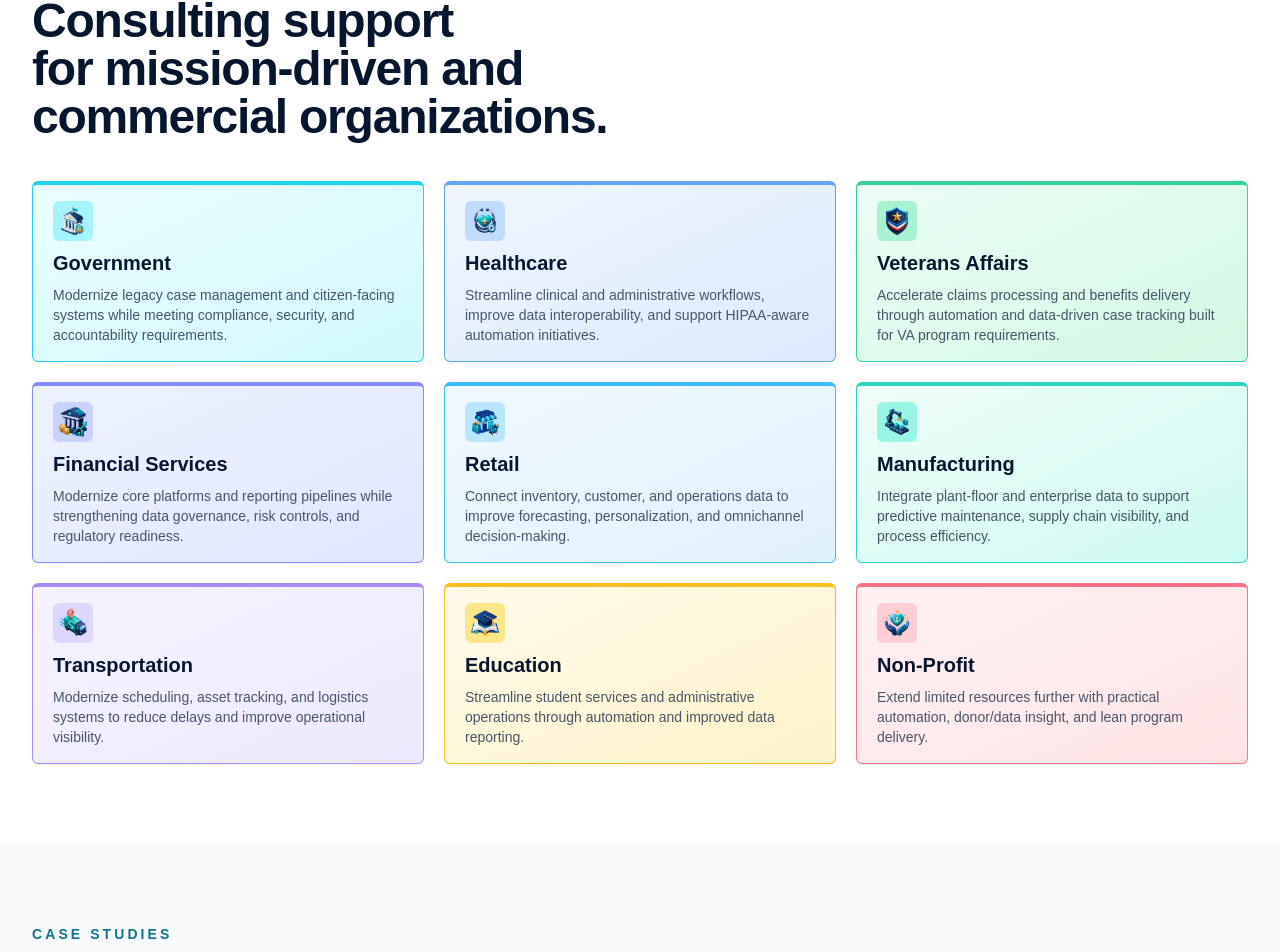
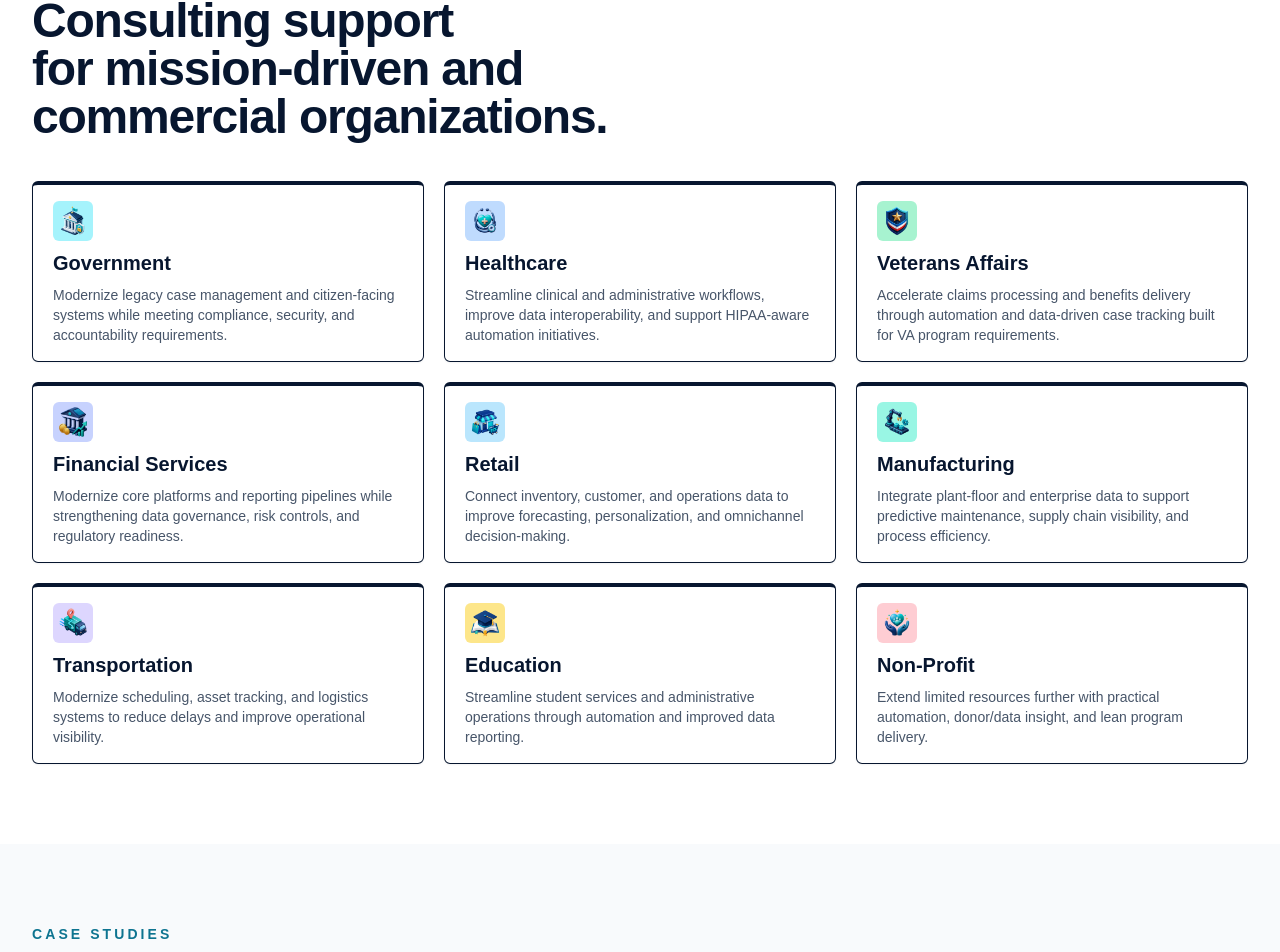
Before and after one commit to Space3434/365INO, a Next.js app: page / in a window 1280 px wide. Shown: the part 4458-5410 px from the top of the page. Built offline with nearby package versions, Linux system fonts and the light colour scheme.

Commit message:
Use white navy-bordered industry cards

```diff
--- a/components/card-grids.tsx
+++ b/components/card-grids.tsx
@@ -31,39 +31,30 @@ const serviceAccentStyles = [
 
 const industryAccentStyles = [
   {
-    card: "border-cyan-400 bg-gradient-to-br from-cyan-50 to-cyan-100 hover:border-cyan-600",
     icon: "bg-cyan-200 text-cyan-900"
   },
   {
-    card: "border-blue-400 bg-gradient-to-br from-blue-50 to-blue-100 hover:border-blue-600",
     icon: "bg-blue-200 text-blue-900"
   },
   {
-    card: "border-emerald-400 bg-gradient-to-br from-emerald-50 to-emerald-100 hover:border-emerald-600",
     icon: "bg-emerald-200 text-emerald-900"
   },
   {
-    card: "border-indigo-400 bg-gradient-to-br from-indigo-50 to-indigo-100 hover:border-indigo-600",
     icon: "bg-indigo-200 text-indigo-900"
   },
   {
-    card: "border-sky-400 bg-gradient-to-br from-sky-50 to-sky-100 hover:border-sky-600",
     icon: "bg-sky-200 text-sky-900"
   },
   {
-    card: "border-teal-400 bg-gradient-to-br from-teal-50 to-teal-100 hover:border-teal-600",
     icon: "bg-teal-200 text-teal-900"
   },
   {
-    card: "border-violet-400 bg-gradient-to-br from-violet-50 to-violet-100 hover:border-violet-600",
     icon: "bg-violet-200 text-violet-900"
   },
   {
-    card: "border-amber-400 bg-gradient-to-br from-amber-50 to-amber-100 hover:border-amber-600",
     icon: "bg-amber-200 text-amber-900"
   },
   {
-    card: "border-rose-400 bg-gradient-to-br from-rose-50 to-rose-100 hover:border-rose-600",
     icon: "bg-rose-200 text-rose-900"
   }
 ];
@@ -111,7 +102,7 @@ export function IndustryCard({
 
   return (
     <article
-      className={`group rounded-md border border-t-4 px-5 py-4 shadow-sm transition hover:-translate-y-1 hover:shadow-enterprise ${accent.card}`}
+      className="group rounded-md border border-t-4 border-navy bg-white px-5 py-4 shadow-sm transition hover:-translate-y-1 hover:border-ocean hover:shadow-enterprise"
     >
       <div className={`mb-2 grid h-10 w-10 place-items-center rounded-md ${accent.icon}`}>
         <Image
```
